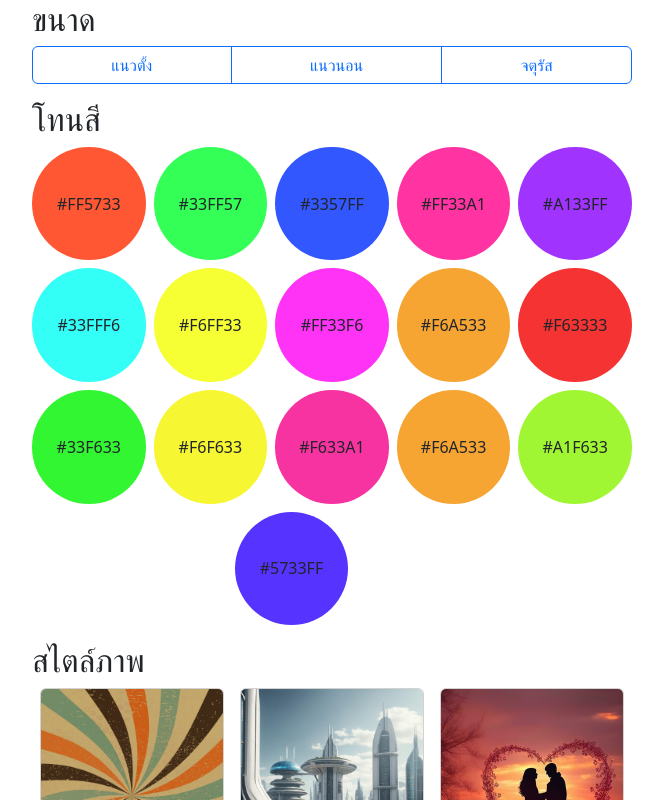
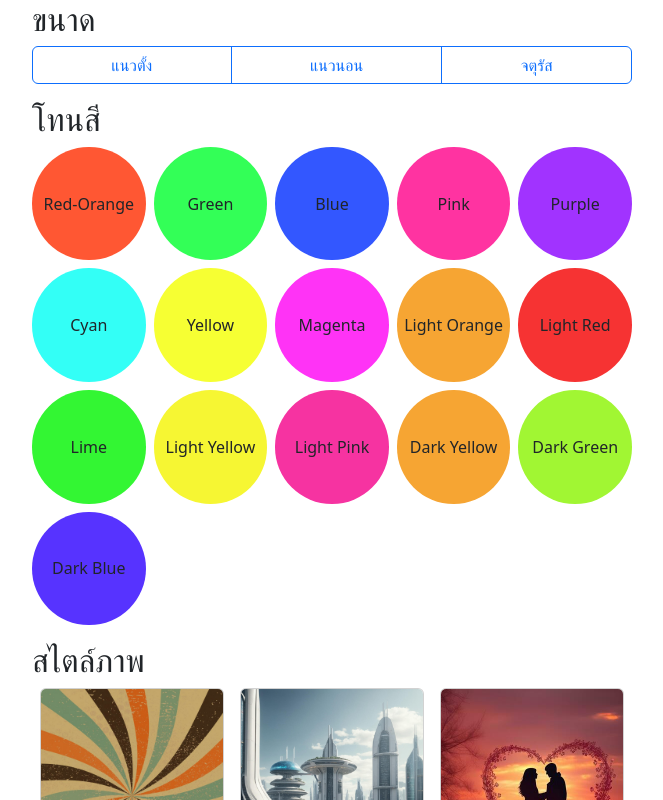
Before and after one commit to paicit0/nuxt-select, a Nuxt app: page / in a window 1280 px wide. Shown: the top 800 px of the page, without its empty margins (308-971 px from the left). Built offline with nearby package versions, Linux system fonts and the light colour scheme.

Commit message:
removed unnecessary offset

```diff
--- a/app.vue
+++ b/app.vue
@@ -19,15 +19,15 @@
 
       <h2 class="align-self-start">โทนสี</h2>
       <div class="w-100 mb-3">
-        <div class="row row-cols-5 g-2">
-          <div v-for="(color, index) in customColors" :key="color" class="col" :class="{ 'offset-md-4': index === customColors.length - 1 }">
+        <div class="row row-cols-5 g-2 justify-content-start">
+          <div v-for="(color, index) in customColors" :key="color" class="col">
             <button
               type="button"
               class="btn btn-circle w-100"
               :style="{ backgroundColor: color }"
               @click="selectColor(color)"
             >
-              {{color}}
+              {{colorNames[index]}}
               <i v-if="selectedColor === color" class="bi bi-check"></i>
             </button>
           </div>
@@ -72,6 +72,12 @@ export default {
         '#33FFF6', '#F6FF33', '#FF33F6', '#F6A533', '#F63333',
         '#33F633', '#F6F633', '#F633A1', '#F6A533', '#A1F633',
         '#5733FF'
+      ],
+      colorNames: [
+      'Red-Orange', 'Green', 'Blue', 'Pink', 'Purple',
+      'Cyan', 'Yellow', 'Magenta', 'Light Orange', 'Light Red',
+      'Lime', 'Light Yellow', 'Light Pink', 'Dark Yellow', 'Dark Green',
+      'Dark Blue'
       ],
       cardData: [
         { imgSrc: '/vintage.jpg', title: 'Vintage' },
```
